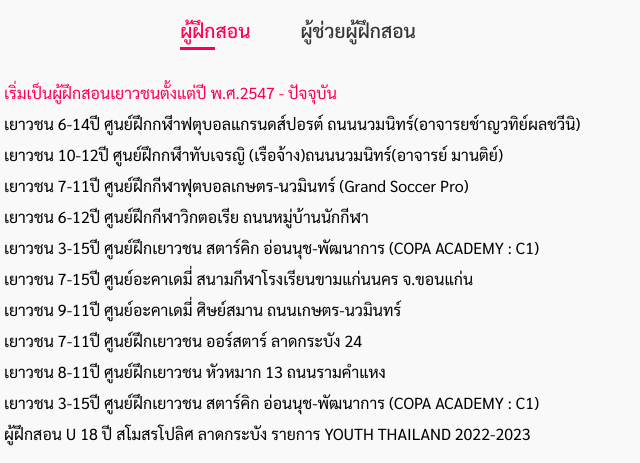
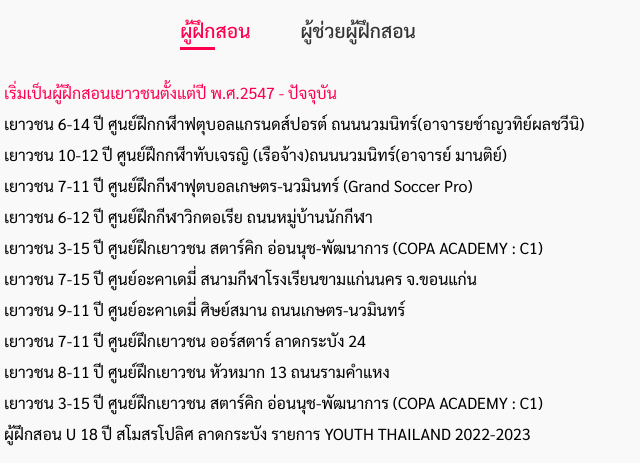
Before and after one commit to jettyjaaaaa/CoachP-Portfolio, a React app: page index.html in a window 1280 px wide. Shown: the part 976-1439 px from the top of the page, 578-1218 px from the left. Built offline with nearby package versions, Linux system fonts and the light colour scheme.

Commit message:
edit data

```diff
--- a/index.html
+++ b/index.html
@@ -51,16 +51,16 @@
           <div class="tab-contents active-tab" id="experience">
             <ul>
               <span>เริ่มเป็นผู้ฝึกสอนเยาวชนตั้งแต่ปี พ.ศ.2547 - ปัจจุบัน</span><br>
-              <li>เยาวชน 6-14ปี ศูนย์ฝึกกฬีาฟตุบอลแกรนดส์ปอรต์ ถนนนวมนิทร์(อาจารยช์าญวทิย์ผลชวีนิ)</li>
-              <li>เยาวชน 10-12ปี ศูนย์ฝึกกฬีาทับเจรญิ (เรือจ้าง)ถนนนวมนิทร์(อาจารย์ มานติย์)</li>
-              <li>เยาวชน 7-11ปี ศูนย์ฝึกกีฬาฟุตบอลเกษตร-นวมินทร์ (Grand Soccer Pro)</li>
-              <li>เยาวชน 6-12ปี ศูนย์ฝึกกีฬาวิกตอเรีย ถนนหมู่บ้านนักกีฬา</li>
-              <li>เยาวชน 3-15ปี ศูนย์ฝึกเยาวชน สตาร์คิก อ่อนนุช-พัฒนาการ (COPA ACADEMY : C1)</li>
-              <li>เยาวชน 7-15ปี ศูนย์อะคาเดมี่ สนามกีฬาโรงเรียนขามแก่นนคร จ.ขอนแก่น</li>
-              <li>เยาวชน 9-11ปี ศูนย์อะคาเดมี่ ศิษย์สมาน ถนนเกษตร-นวมินทร์</li>
-              <li>เยาวชน 7-11ปี ศูนย์ฝึกเยาวชน ออร์สตาร์ ลาดกระบัง 24</li>
-              <li>เยาวชน 8-11ปี ศูนย์ฝึกเยาวชน หัวหมาก 13 ถนนรามคำแหง</li>
-              <li>เยาวชน 3-15ปี ศูนย์ฝึกเยาวชน สตาร์คิก อ่อนนุช-พัฒนาการ (COPA ACADEMY : C1)</li>
+              <li>เยาวชน 6-14 ปี ศูนย์ฝึกกฬีาฟตุบอลแกรนดส์ปอรต์ ถนนนวมนิทร์(อาจารยช์าญวทิย์ผลชวีนิ)</li>
+              <li>เยาวชน 10-12 ปี ศูนย์ฝึกกฬีาทับเจรญิ (เรือจ้าง)ถนนนวมนิทร์(อาจารย์ มานติย์)</li>
+              <li>เยาวชน 7-11 ปี ศูนย์ฝึกกีฬาฟุตบอลเกษตร-นวมินทร์ (Grand Soccer Pro)</li>
+              <li>เยาวชน 6-12 ปี ศูนย์ฝึกกีฬาวิกตอเรีย ถนนหมู่บ้านนักกีฬา</li>
+              <li>เยาวชน 3-15 ปี ศูนย์ฝึกเยาวชน สตาร์คิก อ่อนนุช-พัฒนาการ (COPA ACADEMY : C1)</li>
+              <li>เยาวชน 7-15 ปี ศูนย์อะคาเดมี่ สนามกีฬาโรงเรียนขามแก่นนคร จ.ขอนแก่น</li>
+              <li>เยาวชน 9-11 ปี ศูนย์อะคาเดมี่ ศิษย์สมาน ถนนเกษตร-นวมินทร์</li>
+              <li>เยาวชน 7-11 ปี ศูนย์ฝึกเยาวชน ออร์สตาร์ ลาดกระบัง 24</li>
+              <li>เยาวชน 8-11 ปี ศูนย์ฝึกเยาวชน หัวหมาก 13 ถนนรามคำแหง</li>
+              <li>เยาวชน 3-15 ปี ศูนย์ฝึกเยาวชน สตาร์คิก อ่อนนุช-พัฒนาการ (COPA ACADEMY : C1)</li>
               <li>ผู้ฝึกสอน U 18 ปี สโมสรโปลิศ ลาดกระบัง รายการ YOUTH THAILAND 2022-2023</li>
             </ul>
           </div>
```
